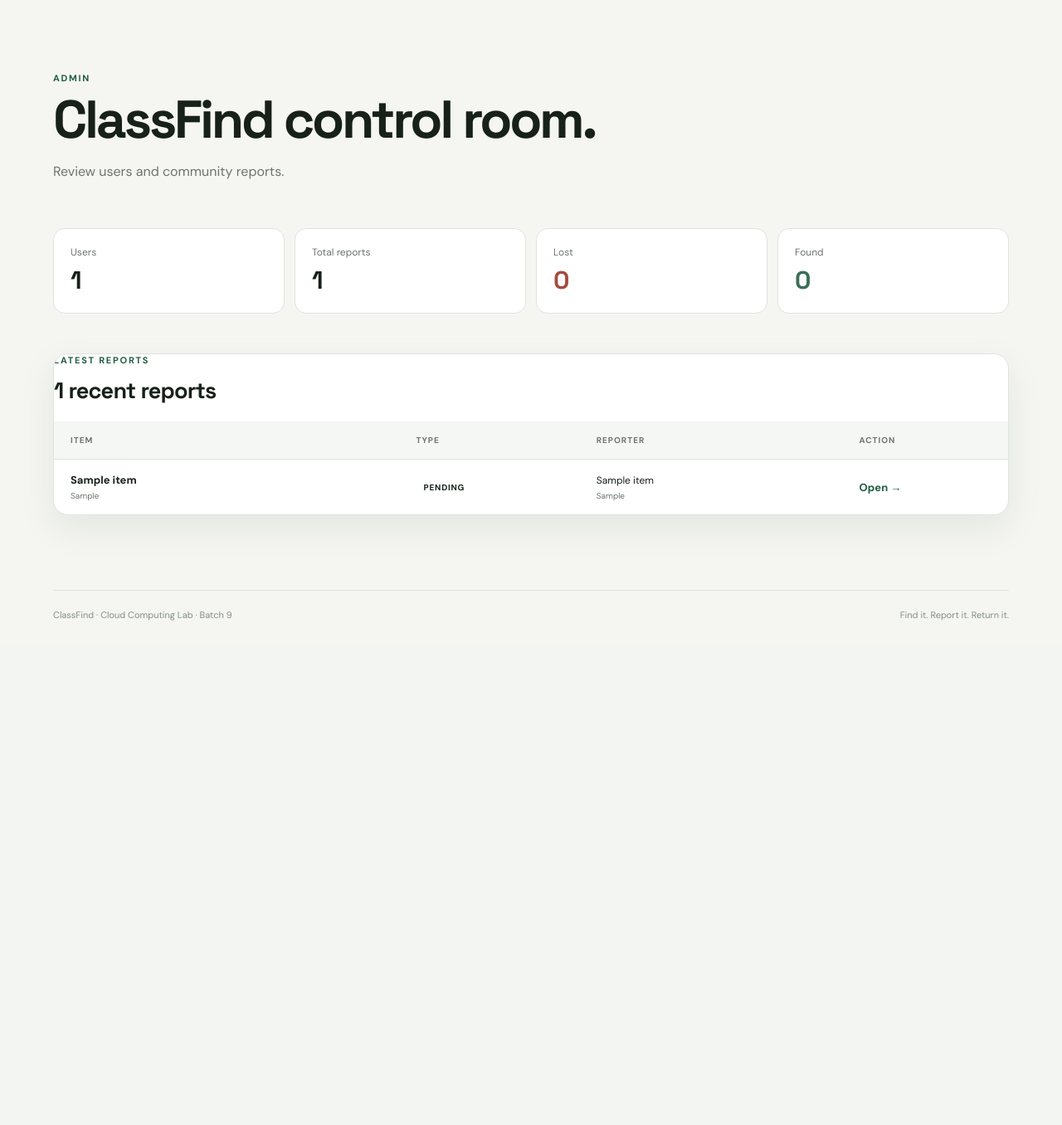
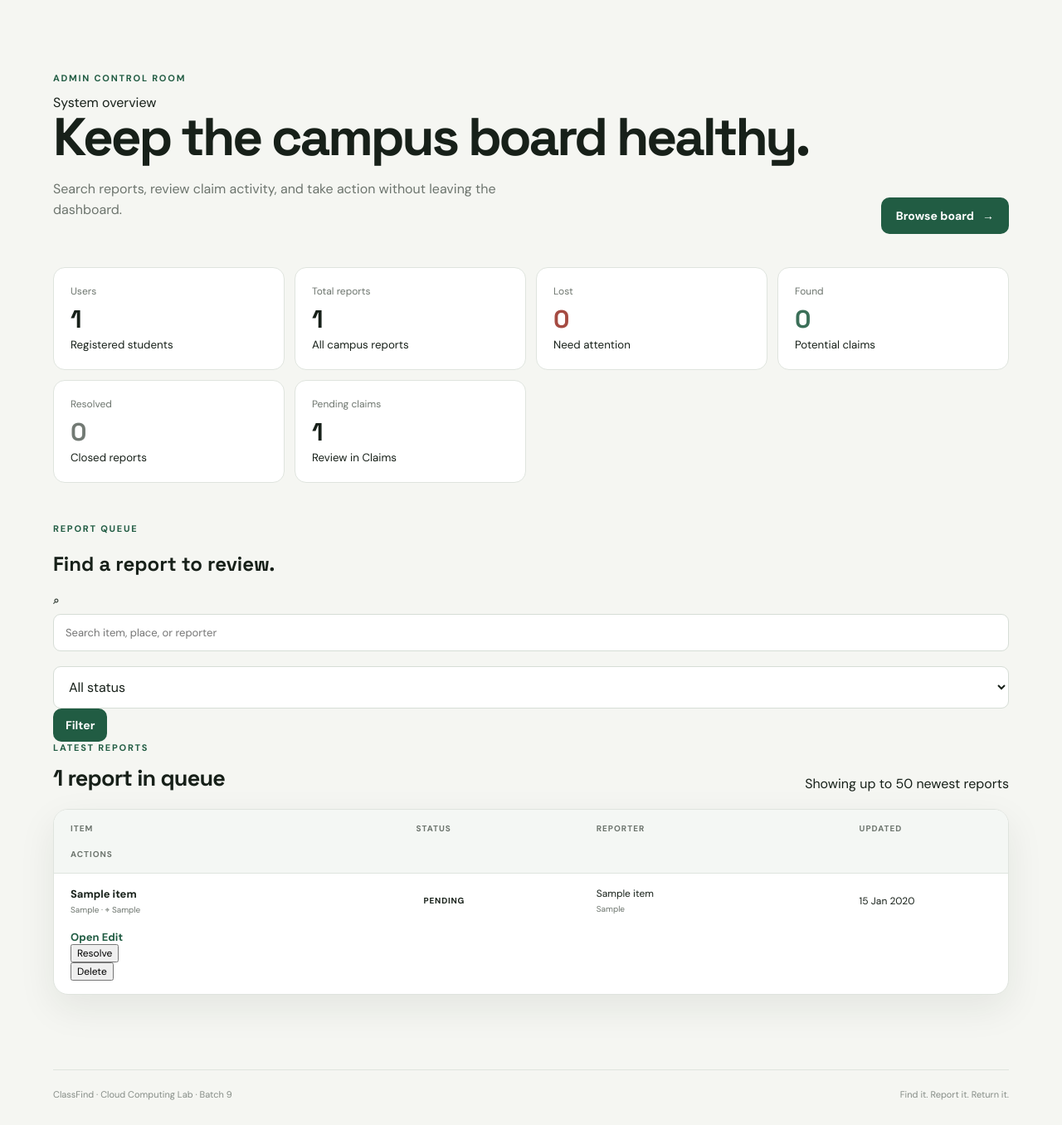
Before and after one commit to vidit-16/ClassFind, a Flask app: page /admin in a window 1280 px wide. Shown: the part 76-1432 px from the top of the page at 83% size. Before the commit the page ends 824 px from the top, so only its background shows below. Run offline with Flask 3, Linux system fonts and the light colour scheme; the visitor is signed in with stand-in values (Sample User, id 1); tables that the repository leaves empty hold one stand-in row (values such as "Sample post").

Commit message:
ui: upgrade admin control room

```diff
--- a/templates/admin.html
+++ b/templates/admin.html
@@ -1,25 +1,70 @@
 {% extends "base.html" %}
 {% block title %}Admin Dashboard — ClassFind{% endblock %}
 {% block content %}
-<section class="page-heading"><div><p class="eyebrow">ADMIN</p><h1>ClassFind control room.</h1><p>Review users and community reports.</p></div></section>
-<section class="stats-grid">
-  <div class="stat-card"><span>Users</span><strong>{{ user_count }}</strong></div>
-  <div class="stat-card"><span>Total reports</span><strong>{{ stats.total }}</strong></div>
-  <div class="stat-card lost"><span>Lost</span><strong>{{ stats.lost }}</strong></div>
-  <div class="stat-card found"><span>Found</span><strong>{{ stats.found }}</strong></div>
+<section class="page-heading admin-heading">
+  <div>
+    <div class="hero-topline"><p class="eyebrow">ADMIN CONTROL ROOM</p><span class="live-chip"><span class="live-dot"></span>System overview</span></div>
+    <h1>Keep the campus board healthy.</h1>
+    <p>Search reports, review claim activity, and take action without leaving the dashboard.</p>
+  </div>
+  <a class="primary-btn" href="{{ url_for('index') }}">Browse board <span>→</span></a>
 </section>
+
+<section class="stats-grid dashboard-stats admin-stats">
+  <a class="stat-card stat-card-link" href="{{ url_for('admin_dashboard') }}"><span>Users</span><strong>{{ user_count }}</strong><small>Registered students</small></a>
+  <a class="stat-card stat-card-link" href="{{ url_for('admin_dashboard') }}"><span>Total reports</span><strong>{{ stats.total }}</strong><small>All campus reports</small></a>
+  <a class="stat-card stat-card-link lost" href="{{ url_for('admin_dashboard', status='Lost') }}"><span>Lost</span><strong>{{ stats.lost }}</strong><small>Need attention</small></a>
+  <a class="stat-card stat-card-link found" href="{{ url_for('admin_dashboard', status='Found') }}"><span>Found</span><strong>{{ stats.found }}</strong><small>Potential claims</small></a>
+  <a class="stat-card stat-card-link resolved" href="{{ url_for('admin_dashboard', status='Resolved') }}"><span>Resolved</span><strong>{{ stats.resolved }}</strong><small>Closed reports</small></a>
+  <a class="stat-card stat-card-link claim-stat" href="{{ url_for('claims') }}"><span>Pending claims</span><strong>{{ pending_claims }}</strong><small>Review in Claims</small></a>
+</section>
+
+<section class="admin-toolbar">
+  <div>
+    <p class="section-kicker">REPORT QUEUE</p>
+    <h2>Find a report to review.</h2>
+  </div>
+  <form class="admin-filters" method="get">
+    <label class="search-input-wrap"><span aria-hidden="true">⌕</span><input name="q" value="{{ query }}" placeholder="Search item, place, or reporter" autocomplete="off"></label>
+    <select name="status" aria-label="Filter reports by status">
+      <option value="">All status</option>
+      <option value="Lost" {% if selected_status == "Lost" %}selected{% endif %}>Lost</option>
+      <option value="Found" {% if selected_status == "Found" %}selected{% endif %}>Found</option>
+      <option value="Resolved" {% if selected_status == "Resolved" %}selected{% endif %}>Resolved</option>
+    </select>
+    <button class="primary-btn compact" type="submit">Filter</button>
+    {% if query or selected_status %}<a class="secondary-btn compact-btn" href="{{ url_for('admin_dashboard') }}">Reset</a>{% endif %}
+  </form>
+</section>
+
+<section class="results-header">
+  <div><p class="section-kicker">LATEST REPORTS</p><h2>{{ items|length }} report{% if items|length != 1 %}s{% endif %} in queue</h2></div>
+  <span class="queue-note">Showing up to 50 newest reports</span>
+</section>
+
+{% if items %}
 <section class="admin-panel">
-  <div class="results-header"><div><p class="section-kicker">LATEST REPORTS</p><h2>{{ items|length }} recent reports</h2></div></div>
   <div class="admin-table">
-    <div class="admin-row admin-head"><span>Item</span><span>Type</span><span>Reporter</span><span>Action</span></div>
+    <div class="admin-row admin-head"><span>Item</span><span>Status</span><span>Reporter</span><span>Updated</span><span>Actions</span></div>
     {% for item in items %}
     <div class="admin-row">
-      <span><strong>{{ item.title }}</strong><small>{{ item.location }}</small></span>
+      <span><strong>{{ item.title }}</strong><small>{{ item.category }} · ⌖ {{ item.location }}</small></span>
       <span><span class="status-pill {{ item.status_class }}">{{ item.status }}</span></span>
       <span>{{ item.reporter_name }}<small>{{ item.contact }}</small></span>
-      <span><a class="card-link" href="{{ url_for('item_detail', item_id=item.id) }}">Open →</a></span>
+      <span class="item-age" data-time="{{ item.created_at.isoformat() }}">{{ item.created_at.strftime("%d %b %Y") }}</span>
+      <span class="admin-actions">
+        <a class="card-link" href="{{ url_for('item_detail', item_id=item.id) }}">Open</a>
+        <a class="card-link" href="{{ url_for('edit_item', item_id=item.id) }}">Edit</a>
+        {% if item.status != "Resolved" %}
+          <form method="post" action="{{ url_for('resolve_item', item_id=item.id) }}"><button class="inline-action" type="submit">Resolve</button></form>
+        {% endif %}
+        <form method="post" action="{{ url_for('delete_item', item_id=item.id) }}" onsubmit="return confirm('Delete this report?');"><button class="inline-action danger" type="submit">Delete</button></form>
+      </span>
     </div>
     {% endfor %}
   </div>
 </section>
+{% else %}
+<div class="empty-state empty-dashboard"><div class="empty-icon">⌕</div><p class="section-kicker">QUEUE CLEAR</p><h3>No reports match those filters.</h3><p>Reset the filters to view the latest activity.</p><a class="secondary-btn" href="{{ url_for('admin_dashboard') }}">View all reports</a></div>
+{% endif %}
 {% endblock %}
```
